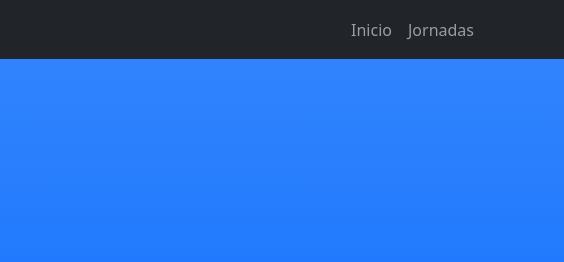
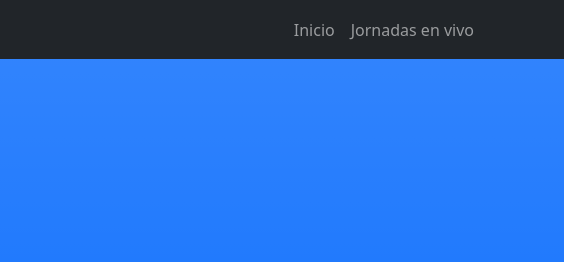
Before and after one commit to ricardoggz/him-inp, a plain HTML site: page index.html in a window 1280 px wide. Shown: the top 262 px of the page, 716-1280 px from the left. Drawn offline with nearby package versions, Linux system fonts and the light colour scheme.

Commit message:
[change]: cambio en links de nav bar

```diff
--- a/index.html
+++ b/index.html
@@ -24,7 +24,7 @@
                     <a class="nav-link" aria-current="page" href="./index.html">Inicio</a>
                   </li>
                   <li class="nav-item">
-                    <a class="nav-link" href="./jornadas.html">Jornadas</a>
+                    <a class="nav-link" href="./jornadas.html">Jornadas en vivo</a>
                   </li>
                 </ul>
               </div>
```
Also changed, not shown: jornadas.html (+1 -1 lines).
